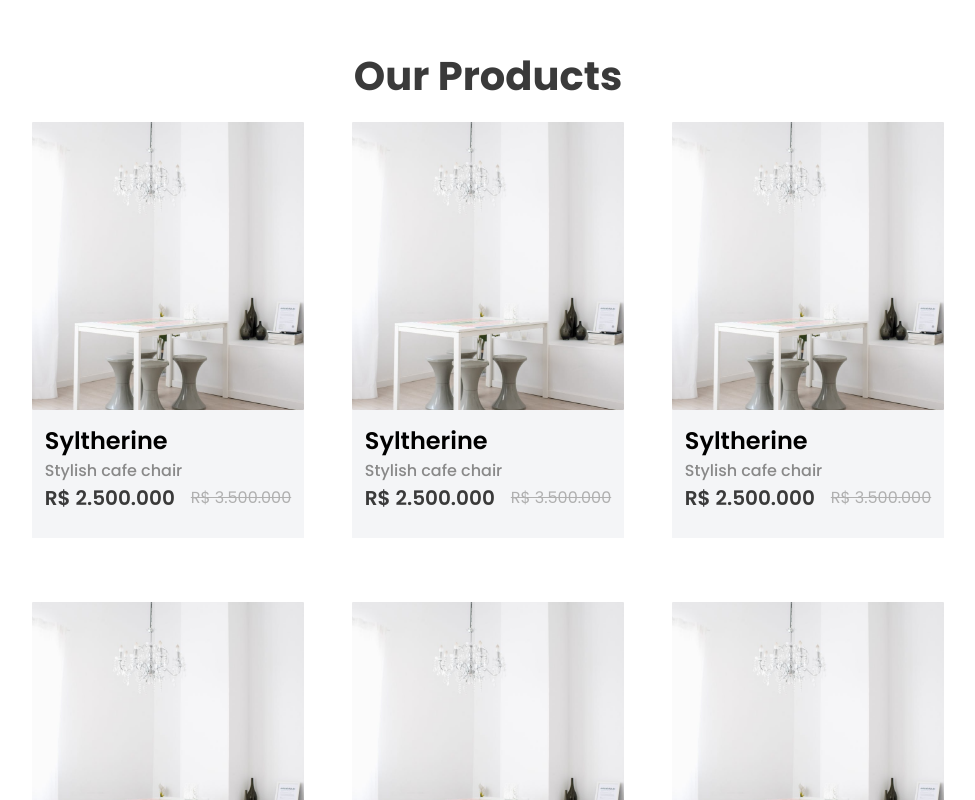
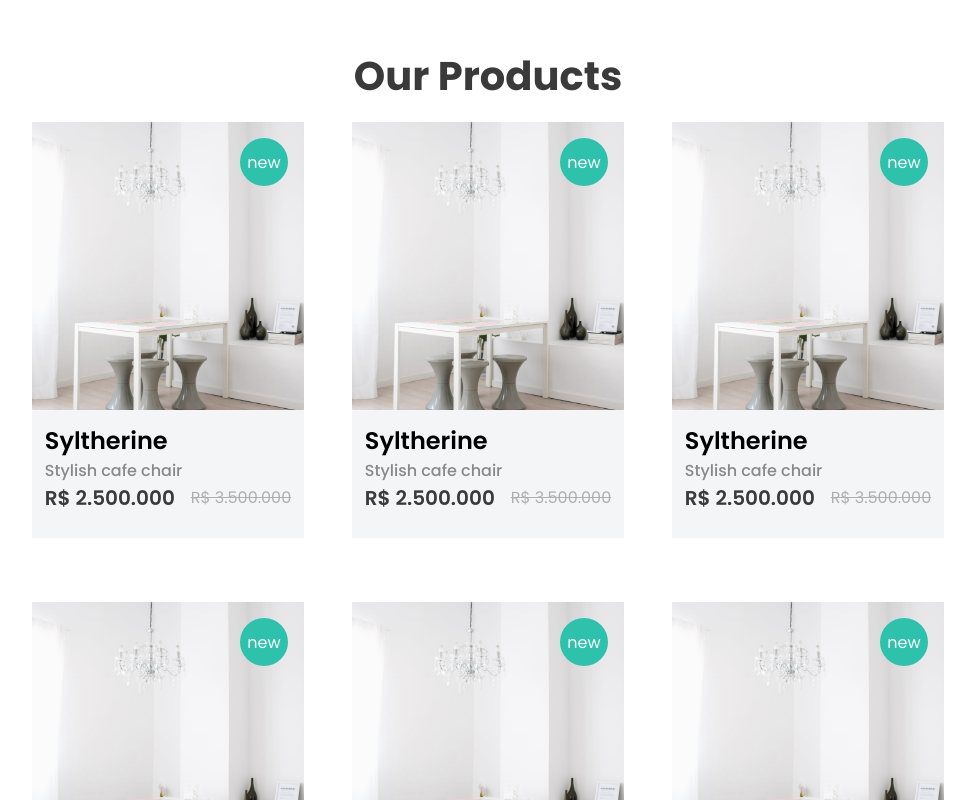
Before and after one commit to BrunoFelixDeSousa/ecommerce-front, a React (Create React App) app: page / in a window 1280 px wide. Shown: the part 1300-2100 px from the top of the page, without its empty margins (152-1127 px from the left). Built offline with nearby package versions, Linux system fonts and the light colour scheme.

Commit message:
criado componente Circle

```diff
--- a/src/components/CardProduct/index.tsx
+++ b/src/components/CardProduct/index.tsx
@@ -20,10 +20,12 @@ import {
   RiShareLine,
 } from "@remixicon/react";
 import { Button } from "../Button";
+import { Circle } from "../Circle";
 
 export function CardProduct() {
   return (
     <Card>
+      <Circle info="new" backgroundColor="" showCircle={true} />
       <CardImageProduct src={syltherine}></CardImageProduct>
       <CardInfoProduct>
         <CardNameProduct>Syltherine</CardNameProduct>
--- /dev/null
+++ b/src/components/Circle/index.tsx
@@ -0,0 +1,20 @@
+import { Container, InfoCircle } from "./styles";
+
+interface CircleProps {
+    info: string;
+    backgroundColor?: string;
+    showCircle: boolean;
+}
+
+export function Circle({ info, backgroundColor, showCircle }: CircleProps) {
+    const circleColor = info.toLowerCase() === "new" ? "#2EC1AC" : "#E97171";
+    const displayInfo = info.toLowerCase() === "new" ? info : `-${info}%`;
+
+    if (!showCircle) return null;
+
+    return (
+        <Container style={{backgroundColor: circleColor}}>
+            <InfoCircle>{displayInfo}</InfoCircle>
+        </Container>
+    );
+}
--- /dev/null
+++ b/src/components/Circle/styles.ts
@@ -0,0 +1,23 @@
+import styled from "styled-components";
+
+export const Container = styled.div`
+  width: 3rem;
+  height: 3rem;
+  background-color: var(--color-circle-1);
+  border-radius: 50%;
+
+  position: absolute;
+  top: 0;
+  right: 0;
+
+  margin: 1rem;
+`;
+
+export const InfoCircle = styled.span`
+    width: 100%;
+    height: 100%;
+    display: flex;
+    justify-content: center;
+    align-items: center;
+    color: var(--background);
+`;
--- a/src/styles/global.ts
+++ b/src/styles/global.ts
@@ -9,6 +9,8 @@ export const GlobalStyle = createGlobalStyle`
     --color-text-3: #898989;
     --color-text-4: #B0B0B0;
     --color-text-5: #B88E2F;
+    --color-circle-1: #E97171;
+    --color-circle-2: #2EC1AC;
 
     --backgroud-sencodary: #FFF3E3;
     --backgroud-info: #FAF3EA;
```
